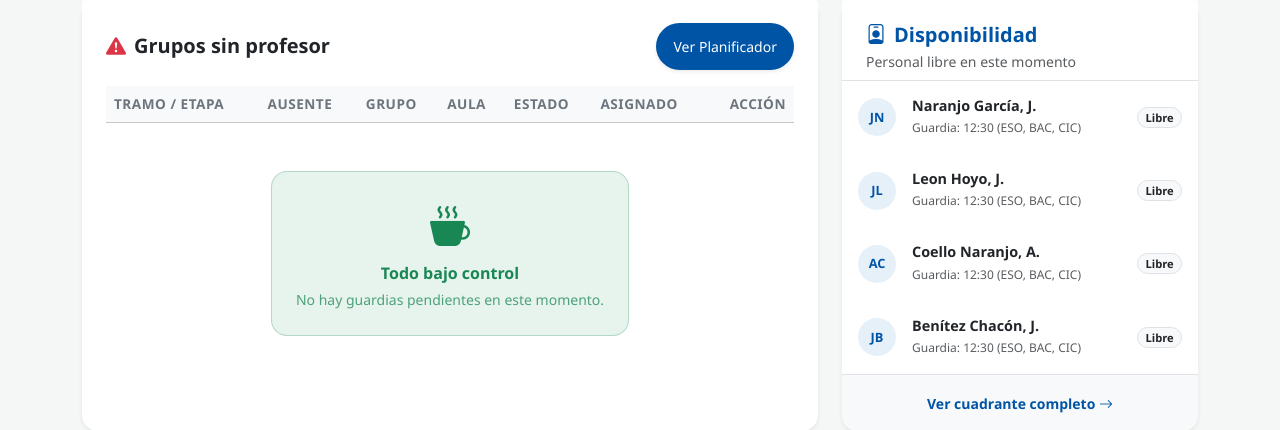
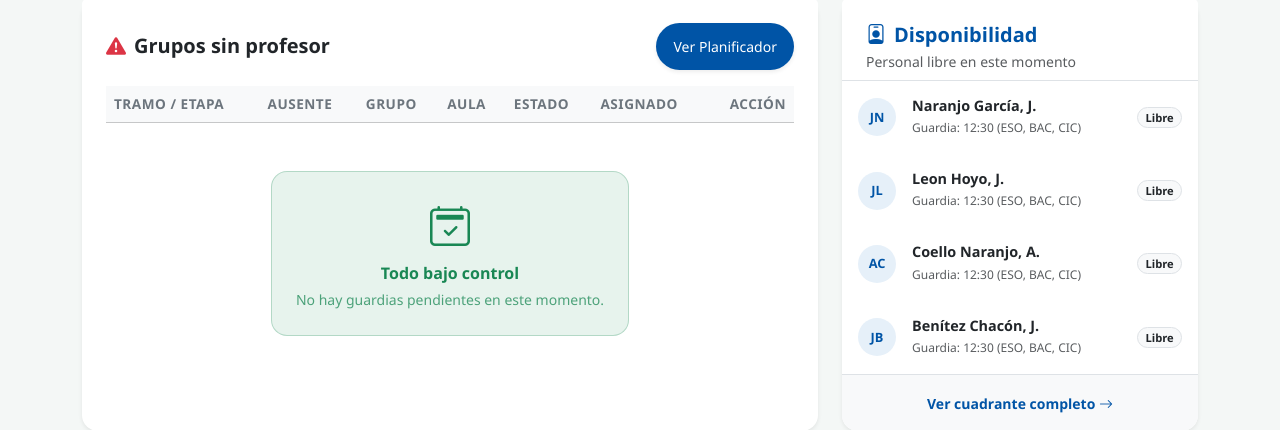
Before and after one commit to ljlopezSAFA/safa_guardias, a Django app: page / in a window 1280 px wide. Shown: the part 656-1086 px from the top of the page. Run offline with Django 5.2, Linux system fonts and the light colour scheme; a user stored in the database is signed in; data comes from the database, SQL or seed files in the repository; both versions use the stored data as it was after the commit; some libraries are stand-ins or nearby versions.

Commit message:
menús de gestión

```diff
--- a/templates/inicio.html
+++ b/templates/inicio.html
@@ -175,7 +175,7 @@
                                     <tr>
                                         <td colspan="7" class="text-center py-5 border-0">
                                             <div class="p-4 rounded-4 bg-success bg-opacity-10 d-inline-block border border-success border-opacity-25">
-                                                <i class="bi bi-cup-hot-fill fs-1 text-success d-block mb-2"></i>
+                                                <i class="bi bi-calendar2-check fs-1 text-success d-block mb-2"></i>
                                                 <h6 class="fw-bold text-success mb-1">Todo bajo control</h6>
                                                 <span class="text-success opacity-75 small">
                                                     {% if tramos_actuales %}
```
Also changed, not shown: db.sqlite3.
